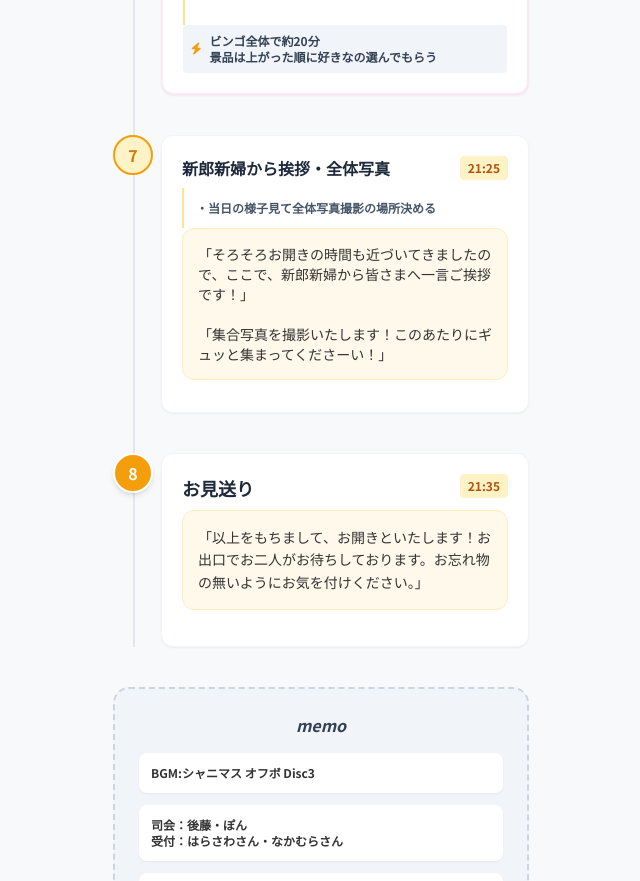
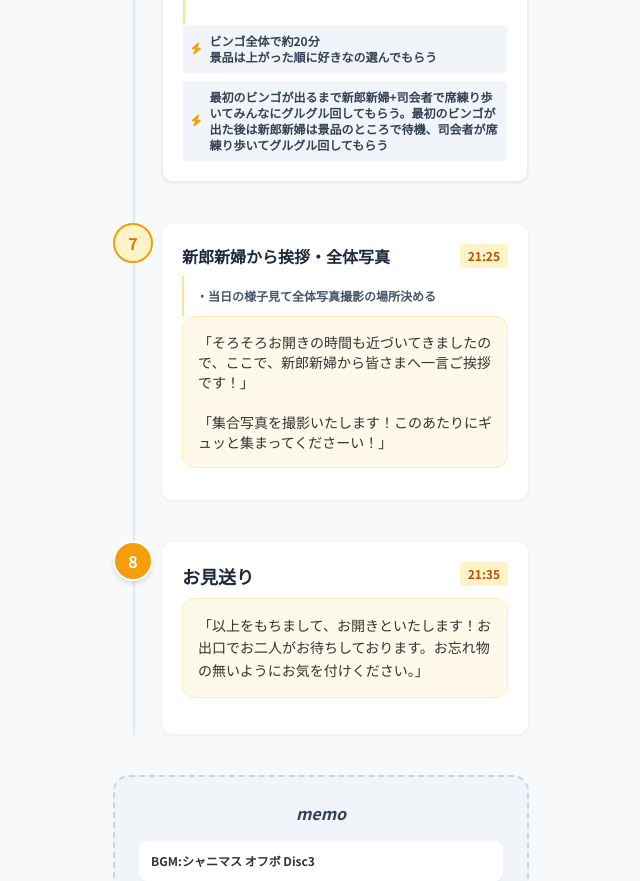
Before and after one commit to 20260516-wedding/2zikai, a plain HTML site: page index.html in a window 1280 px wide. Shown: the part 3961-4842 px from the top of the page, without its empty margins (319-959 px from the left). Drawn offline with nearby package versions, Linux system fonts and the light colour scheme.

Commit message:
index.html

```diff
--- a/index.html
+++ b/index.html
@@ -256,6 +256,9 @@
                         <div class="flex items-center gap-2 text-xs font-bold text-slate-700 bg-slate-100 p-2 rounded">
                             <i class="fa-solid fa-bolt text-amber-500"></i> ビンゴ全体で約20分<br>景品は上がった順に好きなの選んでもらう
                         </div>
+                        <div class="flex items-center gap-2 text-xs font-bold text-slate-700 bg-slate-100 p-2 rounded">
+                            <i class="fa-solid fa-bolt text-amber-500"></i> 最初のビンゴが出るまで新郎新婦+司会者で席練り歩いてみんなにグルグル回してもらう。最初のビンゴが出た後は新郎新婦は景品のところで待機、司会者が席練り歩いてグルグル回してもらう
+                        </div>
                     </div>
                 </div>
             </div>
```
